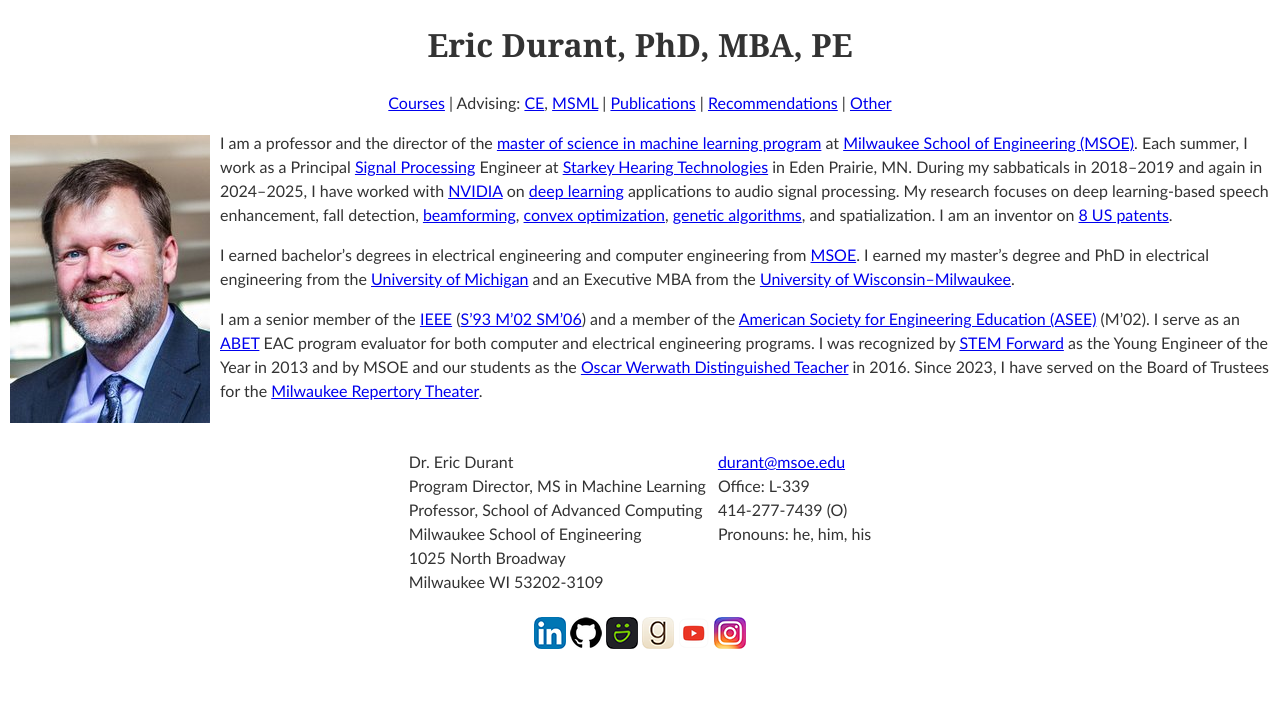
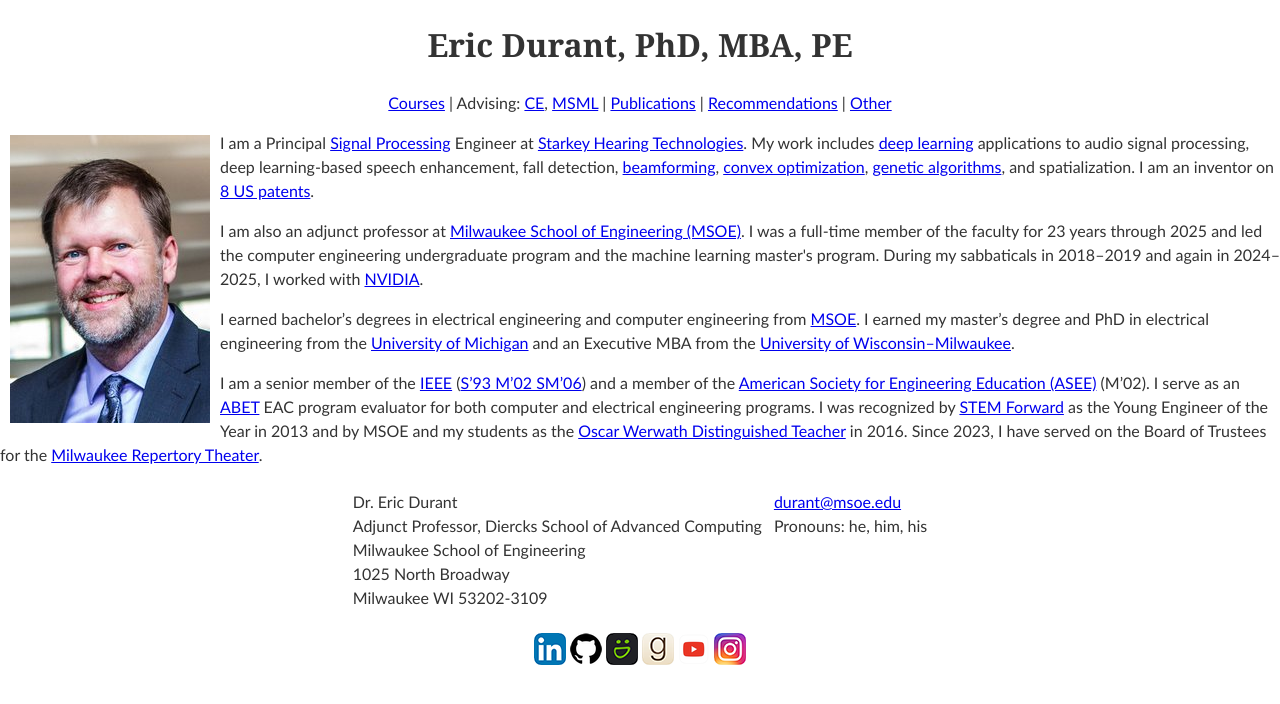
Before and after one commit to edurant/edurant.github.io, a Jekyll site: the page built from index.html, in a window 1280 px wide. Shown: the top 704 px of the page. Built offline with Jekyll 4.4.1, drawn with Linux system fonts in a browser that asks for light colours.

Commit message:
Update index.html with new job info

```diff
--- a/index.html
+++ b/index.html
@@ -23,18 +23,16 @@
 </div>
 
 <p><img src="graphics/ead.jpg" align="left" hspace="10" vspace="4"
-alt="[Portrait - November 2021]" width="200" height="288">I am
-a professor and the director of
-the <a href="https://www.msoe.edu/academics/graduate-degrees/m-s-in-machine-learning/">master of science in machine learning program</a>
-at <a href="https://www.msoe.edu/" title="MSOE homepage">Milwaukee School of Engineering (MSOE)</a>.
-Each summer, I work as a Principal <a href="https://en.wikipedia.org/wiki/Digital_signal_processing">Signal Processing</a>
-Engineer at <a href="https://www.starkey.com/" title="Starkey homepage">Starkey Hearing Technologies</a> in Eden Prairie, MN.
-During my sabbaticals in 2018–2019 and again in 2024–2025, I have worked with <a href="https://www.nvidia.com/">NVIDIA</a>
-on <a href="https://en.wikipedia.org/wiki/Deep_learning">deep learning</a> applications to audio signal processing.
-My research focuses on deep learning-based speech enhancement, fall detection, <a href="https://en.wikipedia.org/wiki/Beamforming">beamforming</a>,
+alt="[Portrait - November 2021]" width="200" height="288">I am a Principal <a href="https://en.wikipedia.org/wiki/Digital_signal_processing">Signal Processing</a>
+Engineer at <a href="https://www.starkey.com/" title="Starkey homepage">Starkey Hearing Technologies</a>. My work includes
+<a href="https://en.wikipedia.org/wiki/Deep_learning">deep learning</a> applications to audio signal processing,
+deep learning-based speech enhancement, fall detection, <a href="https://en.wikipedia.org/wiki/Beamforming">beamforming</a>,
 <a href="https://en.wikipedia.org/wiki/Convex_optimization">convex optimization</a>, <a href="https://en.wikipedia.org/wiki/Genetic_algorithm">genetic
 algorithms</a>, and spatialization.
 I am an inventor on <a href="misc/patents.html">8 US patents</a>.</p>
+
+<p>I am also an adjunct professor
+at <a href="https://www.msoe.edu/" title="MSOE homepage">Milwaukee School of Engineering (MSOE)</a>. I was a full-time member of the faculty for 23 years through 2025 and led the computer engineering undergraduate program and the machine learning master's program. During my sabbaticals in 2018–2019 and again in 2024–2025, I worked with <a href="https://www.nvidia.com/">NVIDIA</a>.</p>
 
 <p>I earned bachelor’s degrees in electrical engineering and computer engineering from <a href="https://www.msoe.edu/">MSOE</a>.
 I earned my master’s degree and PhD in electrical engineering from the <a href="https://umich.edu/">University of Michigan</a> and
@@ -45,20 +43,17 @@
 and a member of the <a href="https://www.asee.org/">American Society for Engineering Education (ASEE)</a> (M’02).
 I serve as an <a href="https://www.abet.org/">ABET</a> EAC program evaluator for both computer and electrical engineering programs.
 I was recognized by <a href="https://www.stemforward.org/">STEM Forward</a> as the Young Engineer of the Year in 2013
-and by MSOE and our students as the <a href="https://www.msoe.edu/about-msoe/news/details/faculty-and-staff-honored-at-msoe/">Oscar Werwath Distinguished Teacher</a> in 2016.
+and by MSOE and my students as the <a href="https://www.msoe.edu/about-msoe/news/details/faculty-and-staff-honored-at-msoe/">Oscar Werwath Distinguished Teacher</a> in 2016.
 Since 2023, I have served on the Board of Trustees for the <a href="https://www.milwaukeerep.com/">Milwaukee Repertory Theater</a>.<br clear="left" /></p>
 
 <div align="center">
 <table border="0" cellpadding="5"><tr valign="top">
     <td>Dr. Eric Durant
-        <br/>Program Director, MS in Machine Learning
-        <br/>Professor, School of Advanced Computing
+        <br/>Adjunct Professor, Diercks School of Advanced Computing
         <br/>Milwaukee School of Engineering
         <br/>1025 North Broadway
         <br/>Milwaukee WI 53202-3109</td>
     <td><a href="mailto:durant@msoe.edu">durant@msoe.edu</a>
-        <br/>Office: L-339
-        <br/>414-277-7439 (O)
         <br/>Pronouns: he, him, his
     </td>
 </tr></table>
```
